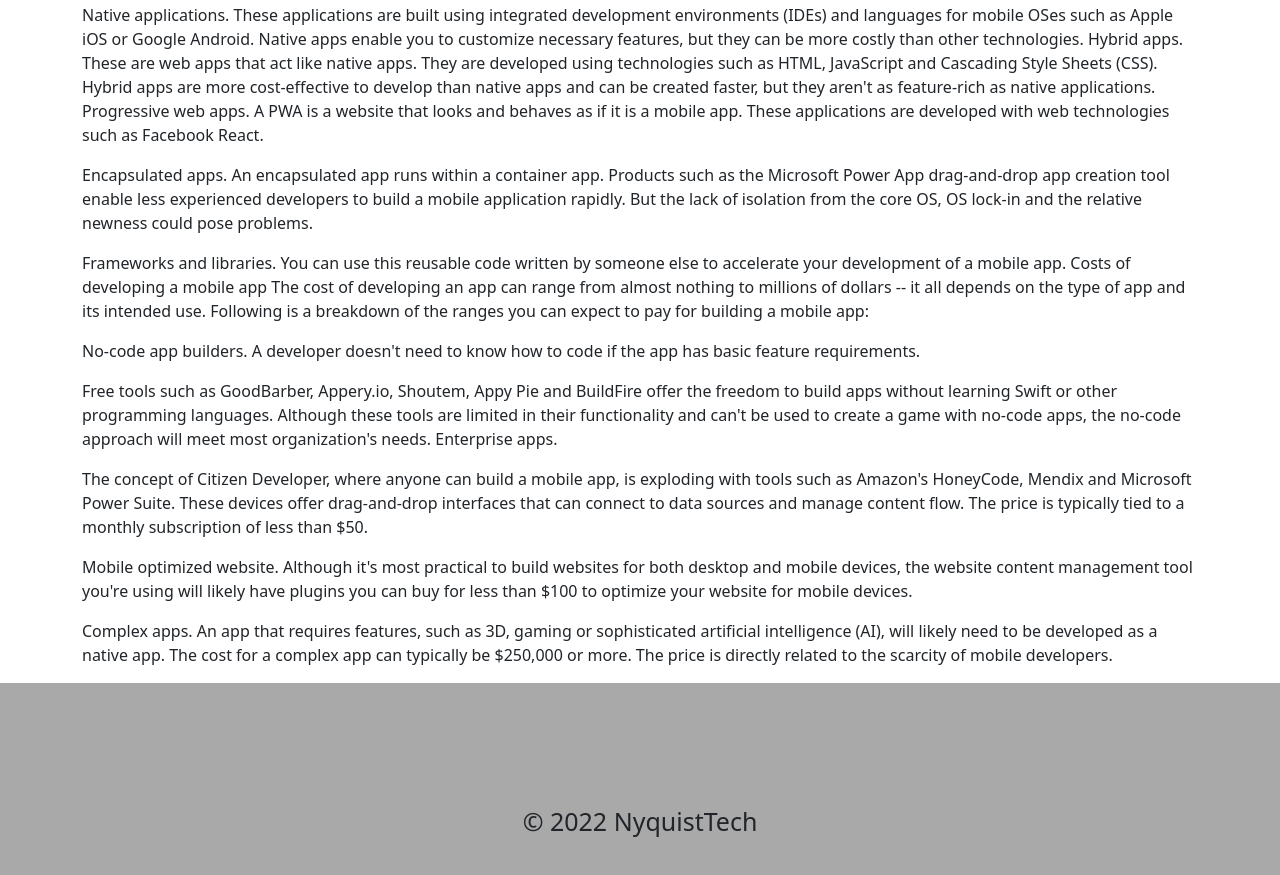
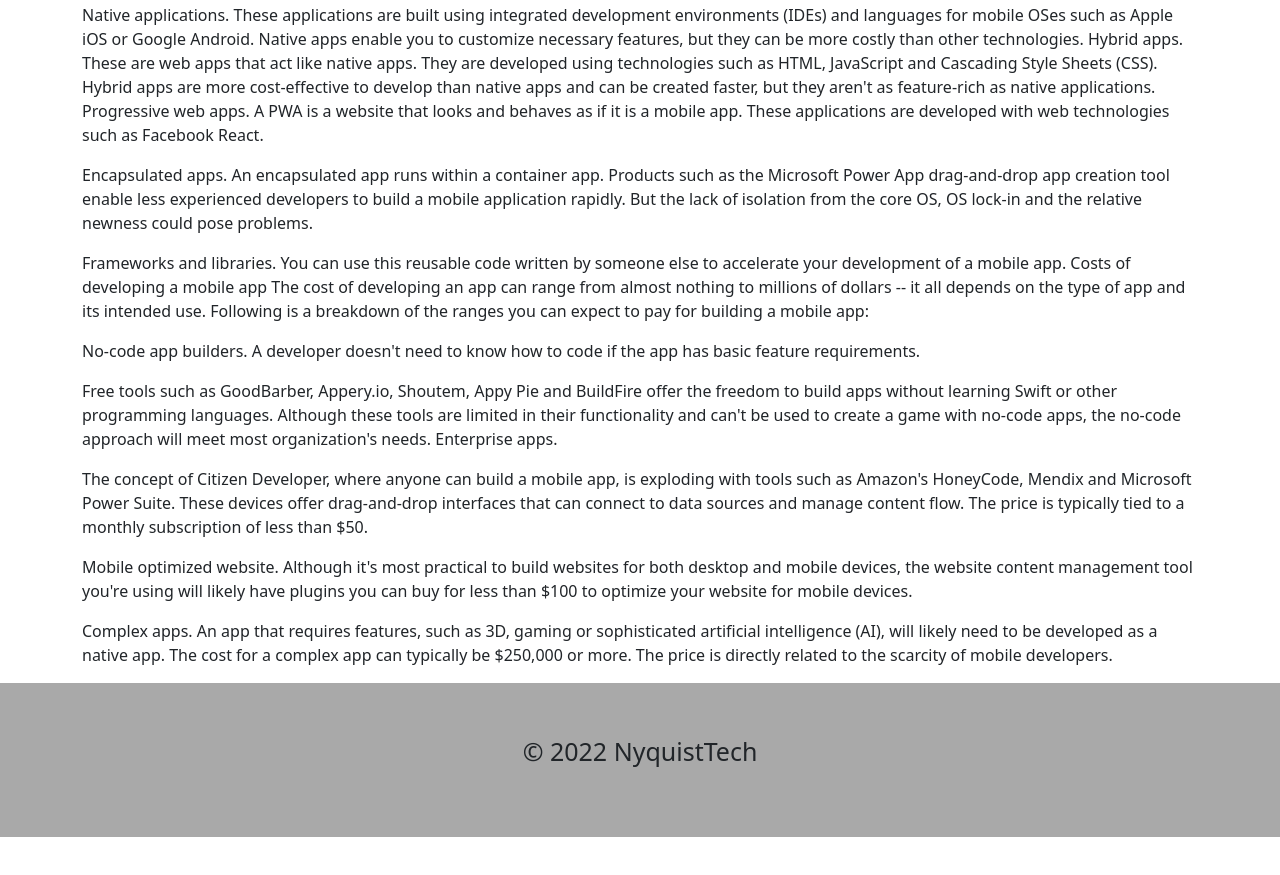
Before and after one commit to NyquistJnr/NyquistJnr.github.io, a plain HTML site: page index.html in a window 1280 px wide. Shown: the part 838-1713 px from the top of the page. After the commit the page ends 1675 px from the top, so only its background shows below. Drawn offline with nearby package versions, Linux system fonts and the light colour scheme.

Commit message:
Update Index.html Number 3

```diff
--- a/index.html
+++ b/index.html
@@ -25,7 +25,7 @@
             .colorStuff{
                 text-align: center;
                 font-size: 25px;
-                padding: 120px 0px;
+                padding: 50px 0px;
             }
 
             .colorNav{
```
